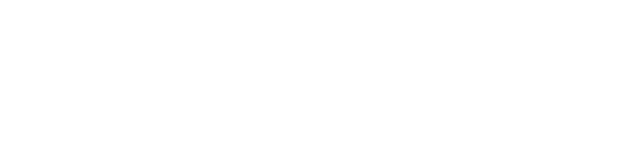
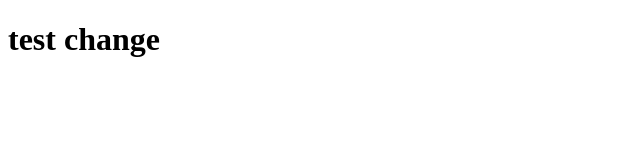
Before and after one commit to maxwolly53139/Homework, a plain HTML site: page git test 1/index.html in a window 1280 px wide. Shown: the whole page, without its empty margins (0-640 px from the left). Drawn offline with Linux system fonts and the light colour scheme.

Commit message:
git test 1 commit 2

```diff
--- a/git test 1/index.html
+++ b/git test 1/index.html
@@ -6,6 +6,6 @@
     <title>git test 1</title>
 </head>
 <body>
-
+    <h1>test change</h1>
 </body>
 </html>
```
